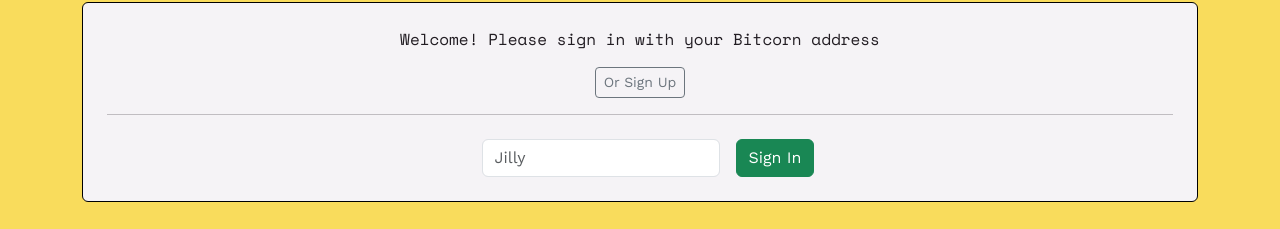
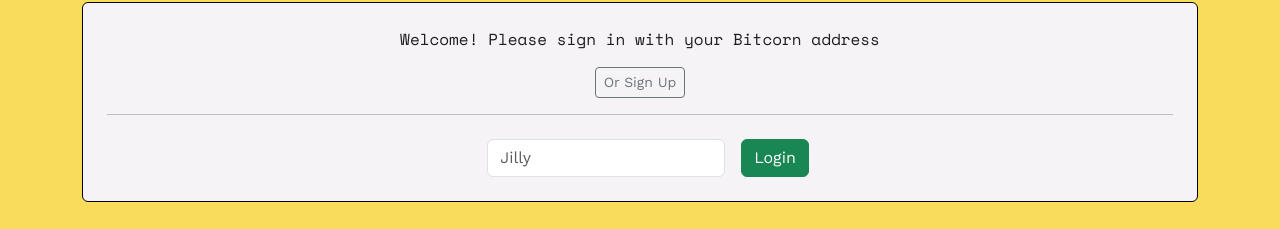
Before and after one commit to benjipt/bitcorn-app, a React (Vite) app: page / in a window 1280 px wide. Shown: the part 161-390 px from the top of the page. Built offline with nearby package versions, Linux system fonts and the light colour scheme.

Commit message:
refactor: rename SignInPage -> AccessPage

```diff
--- a/src/App.tsx
+++ b/src/App.tsx
@@ -1,4 +1,4 @@
-import SignInPage from './components/SignInPage';
+import AccessPage from './components/AccessPage';
 import BitcornUI from './components/BitcornUI';
 import { useBitcornData } from './utils/useBitcornData';
 
@@ -16,7 +16,7 @@
   return (
     <div data-testid='App-1'>
       {!isLoggedIn && (
-        <SignInPage getData={getData} errorMessage={errorMessage} />
+        <AccessPage getData={getData} errorMessage={errorMessage} />
       )}
 
       {isLoggedIn && (
--- a/src/components/SignInPage.tsx
+++ b/src/components/AccessPage.tsx
@@ -1,4 +1,4 @@
-// SignInPage.tsx
+// AccessPage.tsx
 import React, {
   ChangeEvent,
   SyntheticEvent,
@@ -15,16 +15,16 @@
   errorMessage: ErrorMessageState;
 }
 
-type Access = 'sign-in' | 'sign-up';
+type Access = 'login' | 'sign-up';
 
-const SignInPage = ({
+const AccessPage = ({
   getData,
   errorMessage: fetchErrorMessage,
 }: SignInPageProps) => {
   const [addressInput, setAddressInput] = useState('');
   const [error, setError] = useState<ErrorMessageState>(fetchErrorMessage);
   const [isLoading, setIsLoading] = useState(false);
-  const [accessMode, setAccessMode] = useState<Access>('sign-in');
+  const [accessMode, setAccessMode] = useState<Access>('login');
 
   const isMounted = useRef(false);
   // Prevent memory leak
@@ -43,9 +43,7 @@
   }, [fetchErrorMessage]);
 
   const toggleAccessMode = () => {
-    accessMode === 'sign-in'
-      ? setAccessMode('sign-up')
-      : setAccessMode('sign-in');
+    accessMode === 'login' ? setAccessMode('sign-up') : setAccessMode('login');
     setError(null);
   };
 
@@ -57,7 +55,7 @@
   const handleSubmit = async (e: SyntheticEvent<HTMLFormElement>) => {
     e.preventDefault();
     switch (accessMode) {
-      case 'sign-in': {
+      case 'login': {
         if (!addressInput) {
           setError('Must enter an address to sign in');
         } else {
@@ -118,7 +116,7 @@
                   type='submit'
                   className='btn btn-success'
                   data-testid='sign-in-btn'>
-                  {accessMode === 'sign-in' ? 'Sign In' : 'Sign Up'}
+                  {accessMode === 'login' ? 'Login' : 'Sign Up'}
                 </button>
               ) : (
                 <button
@@ -146,4 +144,4 @@
   );
 };
 
-export default React.memo(SignInPage);
+export default React.memo(AccessPage);
--- a/src/components/AccessPrompt.tsx
+++ b/src/components/AccessPrompt.tsx
@@ -1,6 +1,6 @@
 // AccessPrompt.tsx
 interface AccessPromptProps {
-  accessMode: 'sign-in' | 'sign-up';
+  accessMode: 'login' | 'sign-up';
   toggleAccessMode: () => void;
 }
 
@@ -8,7 +8,7 @@
   return (
     <>
       <p>
-        {accessMode === 'sign-in'
+        {accessMode === 'login'
           ? 'Welcome! Please sign in with your Bitcorn address'
           : 'Enter your new bitcorn address below'}
       </p>
@@ -16,7 +16,7 @@
         type='button'
         className='btn btn-outline-secondary btn-sm'
         onClick={toggleAccessMode}>
-        {accessMode === 'sign-in' ? 'Or Sign Up' : 'Or Sign In'}
+        {accessMode === 'login' ? 'Or Sign Up' : 'Or Login'}
       </button>
     </>
   );
```
Also changed, not shown: 2 other files (tests, documents, lock files or other folders).
